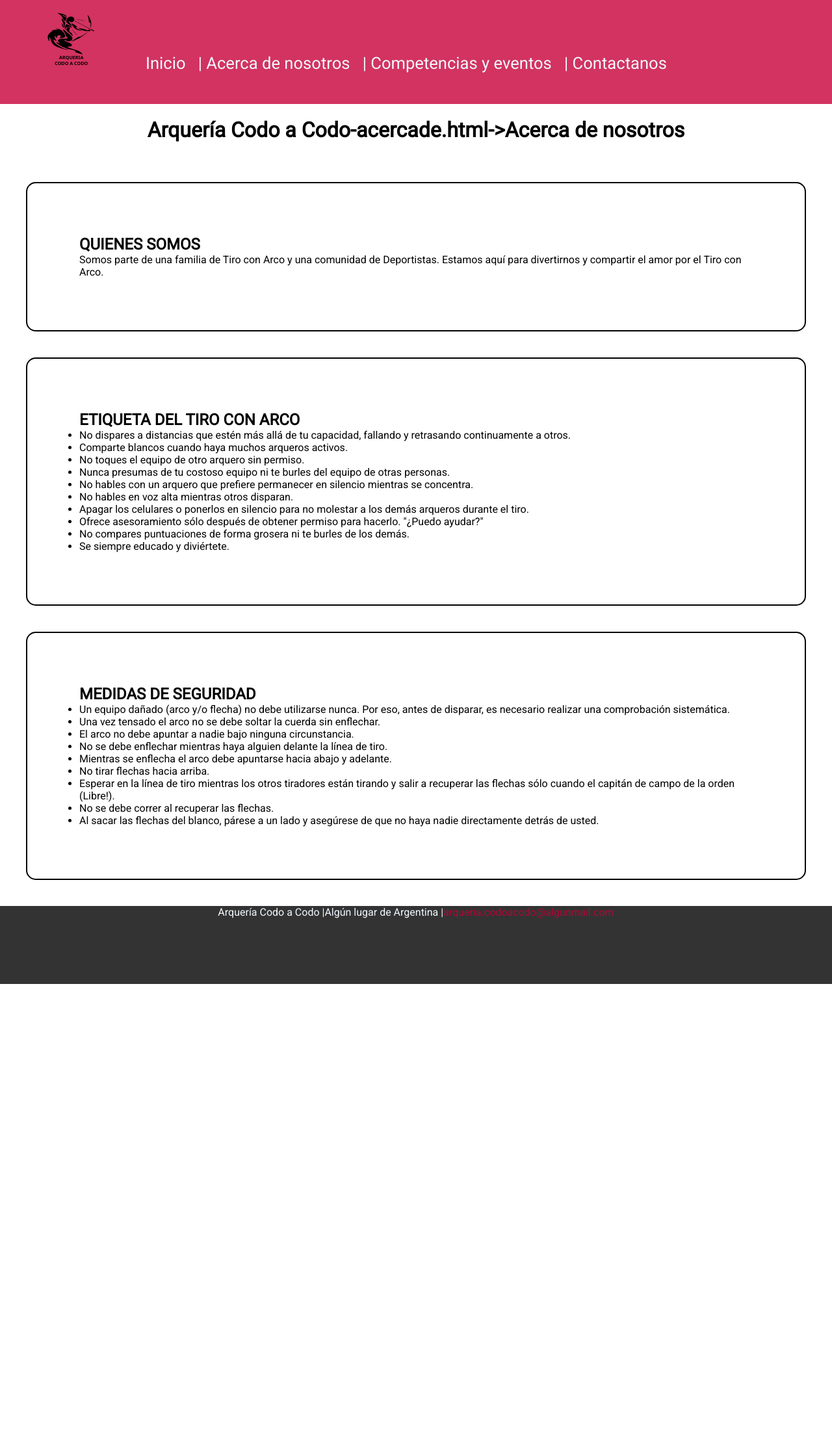
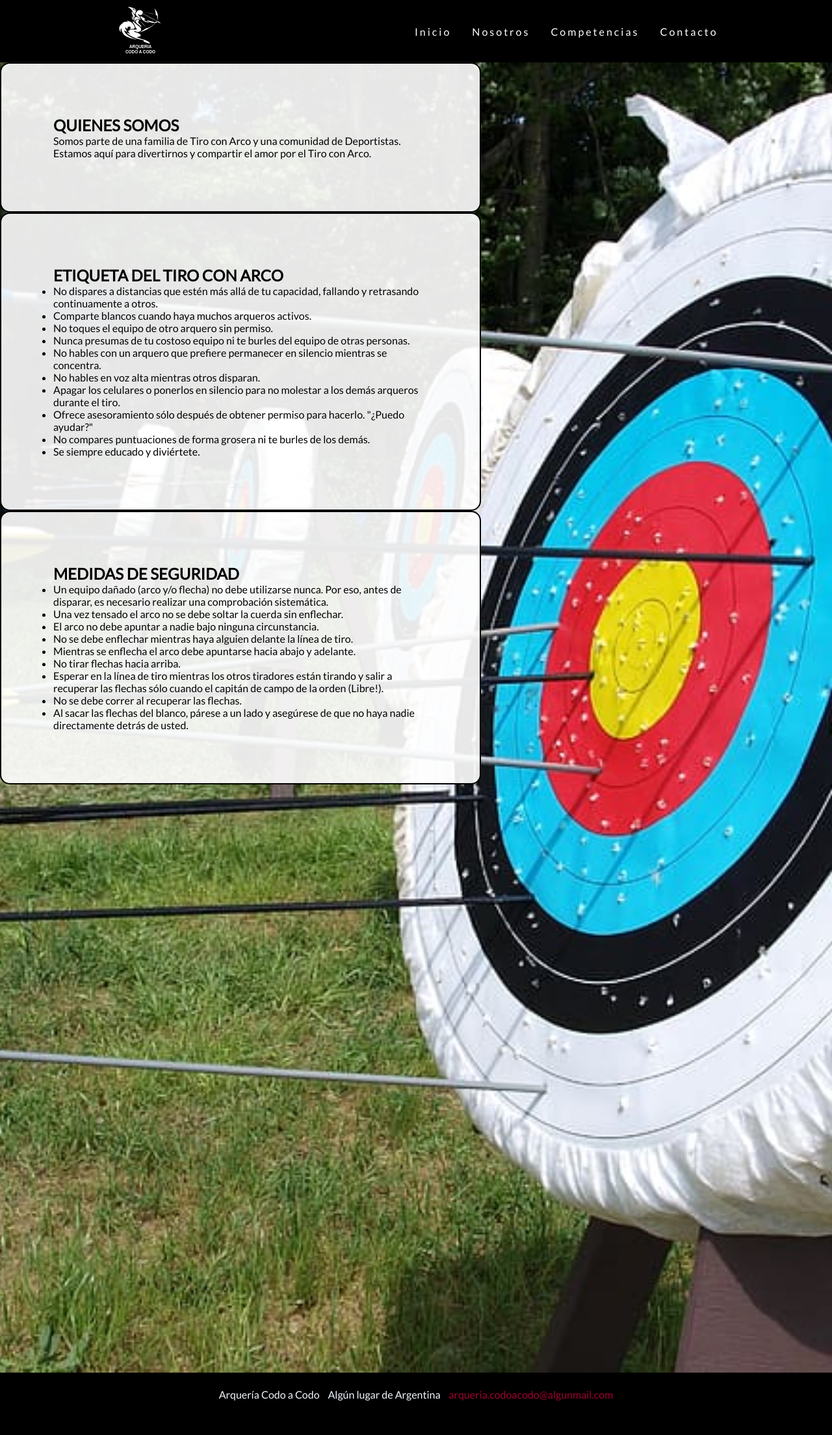
Before and after one commit to aga60/codo4fspython9, a Python web app: template templates/acercade.html in a window 1280 px wide. Shown: the whole page at 65% size. Before the commit the page ends 1514 px from the top, so only its background shows below. Run offline with Jinja, Linux system fonts and the light colour scheme; the template is opened without the code that fills it, so the values that code supplies are empty.

Commit message:
propagué head y footer a Competencias y Contacto

```diff
--- a/css/style.css
+++ b/css/style.css
@@ -1,7 +1,7 @@
 * {
   margin: 0;
   padding: 0;
-  font-family: system-ui, -apple-system, Helvetica, Arial, sans-serif;
+  font-family: Lato, Montserrat, system-ui, -apple-system, Helvetica, sans-serif;
   }
 
 a {
@@ -18,25 +18,25 @@ a:hover {
   font-size: 24px;
   text-transform: uppercase;
   letter-spacing: 4px;
-  height: 10vh; /*Altura*/
-  width: auto; /*Ancho*/
+  height: 10vh;
+  width: auto;
 }
 
 nav {
   display: flex;
   justify-content: space-around;
   align-items: center;
-  /* font-family: system-ui, -apple-system, Helvetica, Arial, sans-serif; */
+
   /* background: rgba(35, 35, 46, 1); */
   background-color: rgba(0, 0, 0, 1);
   height: 12vh;
 }
 
 main {
-  /* background: url("/img/bg.jpg") no-repeat center center; */
   background: url("/img/target-aim-arrows-bow.jpg") no-repeat center center;
   background-size: cover;
-  height: 92vh;
+  /* height: 92vh; */
+  height: 252vh;
 }
 
 .nav-list {
@@ -115,6 +115,28 @@ main {
   transform: rotate(45deg) translate(-5px, -7px);
 }
 
+/* Main */
+/* 1er Título (h1) */
+/* .contenedor-flex{
+  display: flex;
+  align-items: center;
+  justify-content: center;
+  height: 10vh;
+} */
+
+/* .centrado-vertical-horizontal{
+  text-align: center; /* Centrar horizontalmente dentro del contenedor
+} */
+
+.article-acercade {
+  border: 2px solid #000; /* Establece un borde sólido de 1 píxel de grosor y color negro */
+  border-radius: 15px 15px 15px 15px; /* Establece el radio de las esquinas */
+  padding: 10vh; /* Añade espacio interno para que el contenido no esté pegado al borde */
+  /* margin: 5vh; /* Añade espacio externo */
+  background-color: rgba(255, 255, 255, .9);
+  width: 45vw;
+}
+
 /* Pie de página: color de fondo, altura, tamaño de fuente,
 color de texto alineación de texto. */
 footer{
@@ -142,14 +164,14 @@ p a {
   padding-top: 3vh; /* Agrega separación del borde del pie de página al texto */
   flex-wrap: wrap; /* Permite desborde al achicarse la ventana */
   row-gap: 1vh; /* Hueco entre filas al desbordar */
-  column-gap: 1vh; /* Hueco entre columnas (divs) */
+  column-gap: 1vw; /* Hueco entre columnas (divs) */
   justify-content: center;
   /* align-content: space-around; /* no esta funcionando */
 }
 
-.footer-item {
+/* .footer-item {
   padding-left: 1vw;
-}
+} */
 
 .footer-item a {
   color: rgba(199, 0, 57, 0.8); /* Cambia el color del texto del enlace */
--- a/templates/acercade.html
+++ b/templates/acercade.html
@@ -7,41 +7,52 @@
         <meta name="description" content="Arquería Codo a Codo es el club de arquería del grupo 9 FSP. ">
         <link rel="shortcut icon" href="../img/icono_centauro_1.ico" type="image/x-icon">
         <!-- RELACIONAR HTML CON SU ARCHIVO DE ESTILO -->
-    <link rel="stylesheet" href="../css/acercade.css">
+        <link rel="stylesheet" href="../css/style.css">
         <!-- FONTS -->
         <link rel="preconnect" href="https://fonts.googleapis.com">
         <link rel="preconnect" href="https://fonts.gstatic.com" crossorigin>
-    <link href="https://fonts.googleapis.com/css2?family=Lato&family=Montserrat&family=Open+Sans&family=Roboto&display=swap" rel="stylesheet">
-    <title>Acerca de nosotros</title>
+        <link href="https://fonts.googleapis.com/css2?family=Lato&family=Montserrat&&display=swap" rel="stylesheet">
+        <title>Nosotros</title>
 </head>
 
 <body>
     <header>
-
-        <div class="header-linea">
+        <nav>
+            <!-- <a class="logo" href="/">Arquería Codo a Codo</a> -->
+            <!-- <div class="header-linea"> -->
+            <div>
               <!-- Logo -->
-           <img class=logo src="../img/logo_centauro_1_svg_con_texto.svg" alt="logo_centauro_1_svg_con_texto">
+              <img class=logo src="../img/logo_centauro_1_svg_con_texto_invertido.svg" alt="logo_centauro_1_svg_con_texto">
            </div>
 
-        <nav class="header-linea">
-            <!-- Menu de navegacion -->
-            <a class="menu" href="../index.html"> Inicio </a>
-            <a class="menu" href="acercade.html">| Acerca de nosotros </a>
-            <a class="menu" href="competencia.html">| Competencias y eventos </a>
-            <a class="menu" href="contacto.html">| Contactanos </a>
+           <div class="mobile-menu">
+              <div class="line1"></div>
+              <div class="line2"></div>
+              <div class="line3"></div>
+           </div>
+
+           <ul class="nav-list">
+              <!-- <li><a href="#">Inicio</a></li>
+              <li><a href="#">Nosotros</a></li>
+              <li><a href="#">Competencias</a></li>
+              <li><a href="#">Contacto</a></li> -->
+              <li><a class="menu" href="../index.html">Inicio</a></li>
+              <li><a class="menu" href="acercade.html">Nosotros</a></li>
+              <li><a class="menu" href="competencia.html">Competencias</a></li>
+              <li><a class="menu" href="contacto.html">Contacto</a></li>
+           </ul>
         </nav>
-
     </header>
 
     <main>
         <!-- <h1>Arqueria Codo a Codo-acercade->Acerca de nosotros</h1> -->
-        <div class="contenedor-flex">
+        <!-- <div class="contenedor-flex">
             <div class="centrado-vertical-horizontal">
                 <h1>Arquería Codo a Codo-acercade.html->Acerca de nosotros</h1>
             </div>
-        </div>
+        </div> -->
 
-        <!-- <section> cambié section por div porque no tenía un <h >-->
+        <!-- <section> cambié section por div porque no tenía un <h>-->
         <div>
             <article class="article-acercade">
                 <h2>QUIENES SOMOS</h2>
@@ -83,23 +94,13 @@
     </main>
 
     <footer>
-        <!-- footer original -->
-        <!-- <div class="footer-text">
-            <p>Arquería Codo a Codo | Algún lugar de Argentina |</p>
-        </div>
-
-        <div class="footer-text">
-            <p><a href="mailto://arqueria.codoacodo@algunmail.com">arqueria.codoacodo@algunmail.com</a></p>
-        </div> -->
-
         <!-- footer con flex -->
         <div class="footer-container"> <!-- Flex container -->
-            <div class="footer-item item-1">Arquería Codo a Codo |</div> <!-- Flex items -->
-            <div class="footer-item item-2">Algún lugar de Argentina |</div>
+           <div class="footer-item item-1">Arquería Codo a Codo</div> <!-- Flex items -->
+           <div class="footer-item item-2">Algún lugar de Argentina</div>
            <div class="footer-item item-3"><a href="mailto://arqueria.codoacodo@algunmail.com">arqueria.codoacodo@algunmail.com</a></div>
         </div>
-
      </footer>
-
+     <!-- <script src="js/mobile-navbar.js"></script> -->
 </body>
 </html>
```
Also changed, not shown: index.html (+9 -15 lines), templates/competencia.html (+38 -12 lines), templates/contacto.html (+38 -13 lines). Lines whose indentation alone changed are shown as unchanged.
